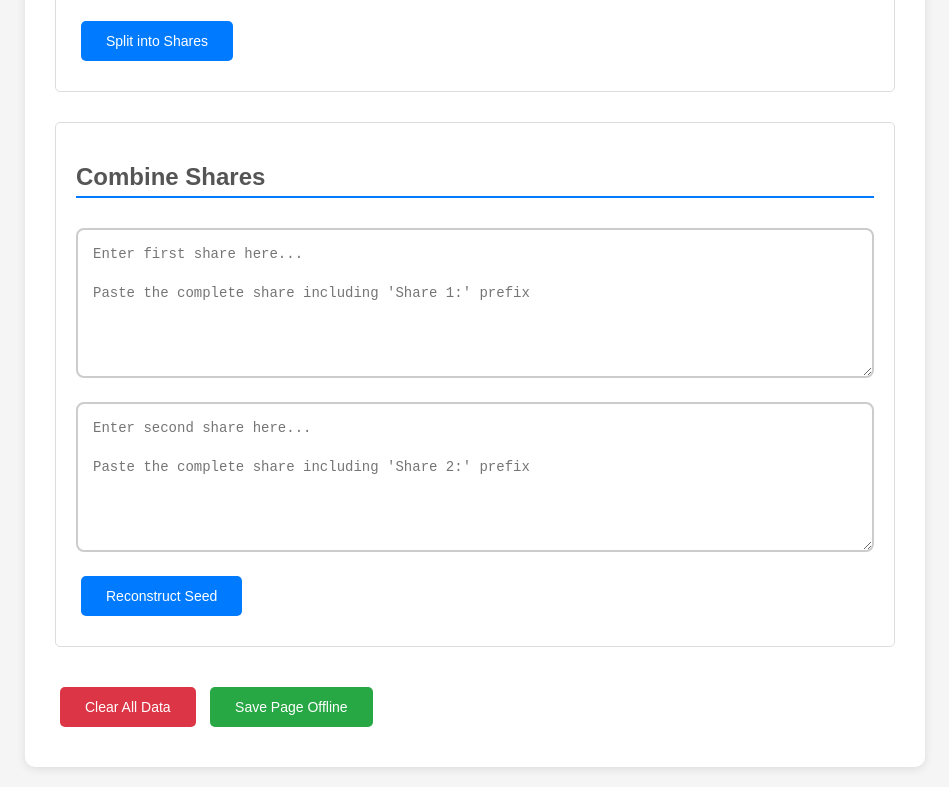
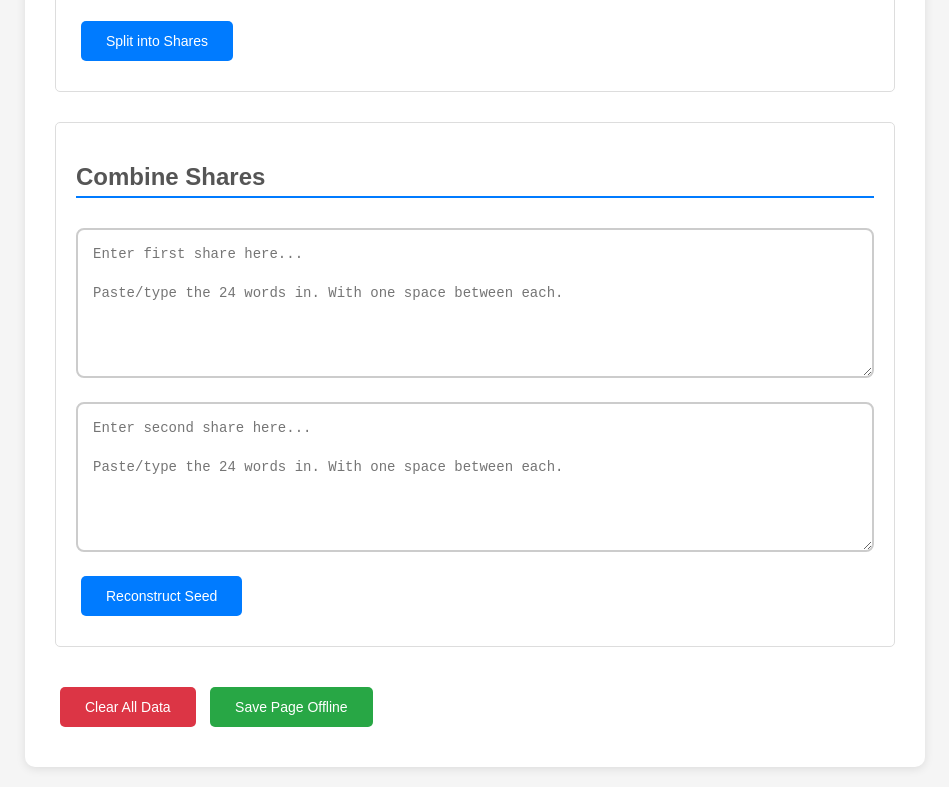
Before and after one commit to sssmonger/bip39-sss-tool, a plain HTML site: page index.html in a window 1280 px wide. Shown: the part 778-1565 px from the top of the page, without its empty margins (165-1114 px from the left). Drawn offline with Linux system fonts and the light colour scheme; files whose address does not match are found by name.

Commit message:
Update index.html

```diff
--- a/index.html
+++ b/index.html
@@ -156,12 +156,14 @@ Example: abandon ability able about above absent absorb abstract absurd abuse ac
             <h2>Combine Shares</h2>
             <textarea id="share1" placeholder="Enter first share here...
 
-Paste the complete share including 'Share 1:' prefix"></textarea>
-            <textarea id="share2" placeholder="Enter second share here...
+Paste/type the 24 words in. With one space between each."></textarea>
+<textarea id="share2" placeholder="Enter second share here...
 
-Paste the complete share including 'Share 2:' prefix"></textarea>
+Paste/type the 24 words in. With one space between each."></textarea>
             <button onclick="combineShares()">Reconstruct Seed</button>
             <div id="combineResult"></div>
+
+
         </div>
 
         <button onclick="clearAll()" style="background: #dc3545;">Clear All Data</button>
```
